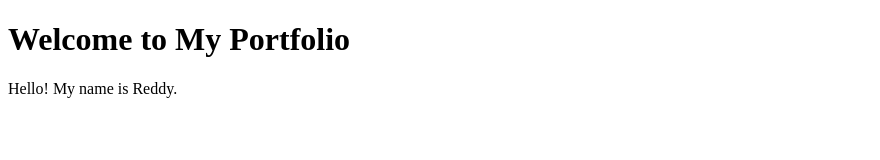
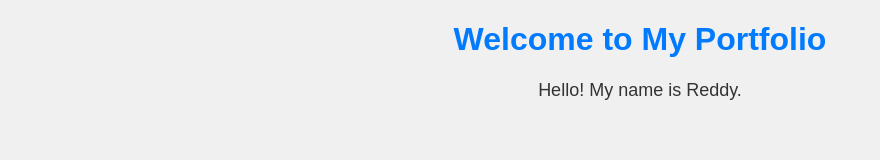
Before and after one commit to adamISE/portfolio-task, a plain HTML site: page index.html in a window 1280 px wide. Shown: the whole page, without its empty margins (0-880 px from the left). Drawn offline with Linux system fonts and the light colour scheme.

Commit message:
Add style.css and link to index.html

```diff
--- a/index.html
+++ b/index.html
@@ -4,6 +4,7 @@
 <meta charset="UTF-8">
 <meta name="viewport" content="width=device-width, initial-scale=1.0">
 <title>Welcome to My Portfolio</title>
+<link rel="stylesheet" href="style.css">
 </head>
 <body>
 <h1>Welcome to My Portfolio</h1>
--- /dev/null
+++ b/style.css
@@ -0,0 +1,12 @@
+body {
+font-family: Arial, sans-serif;
+background-color: #f0f0f0;
+color: #333;
+text-align: center;
+}
+h1 {
+color: #007BFF;
+}
+p {
+font-size: 18px;
+}
```
